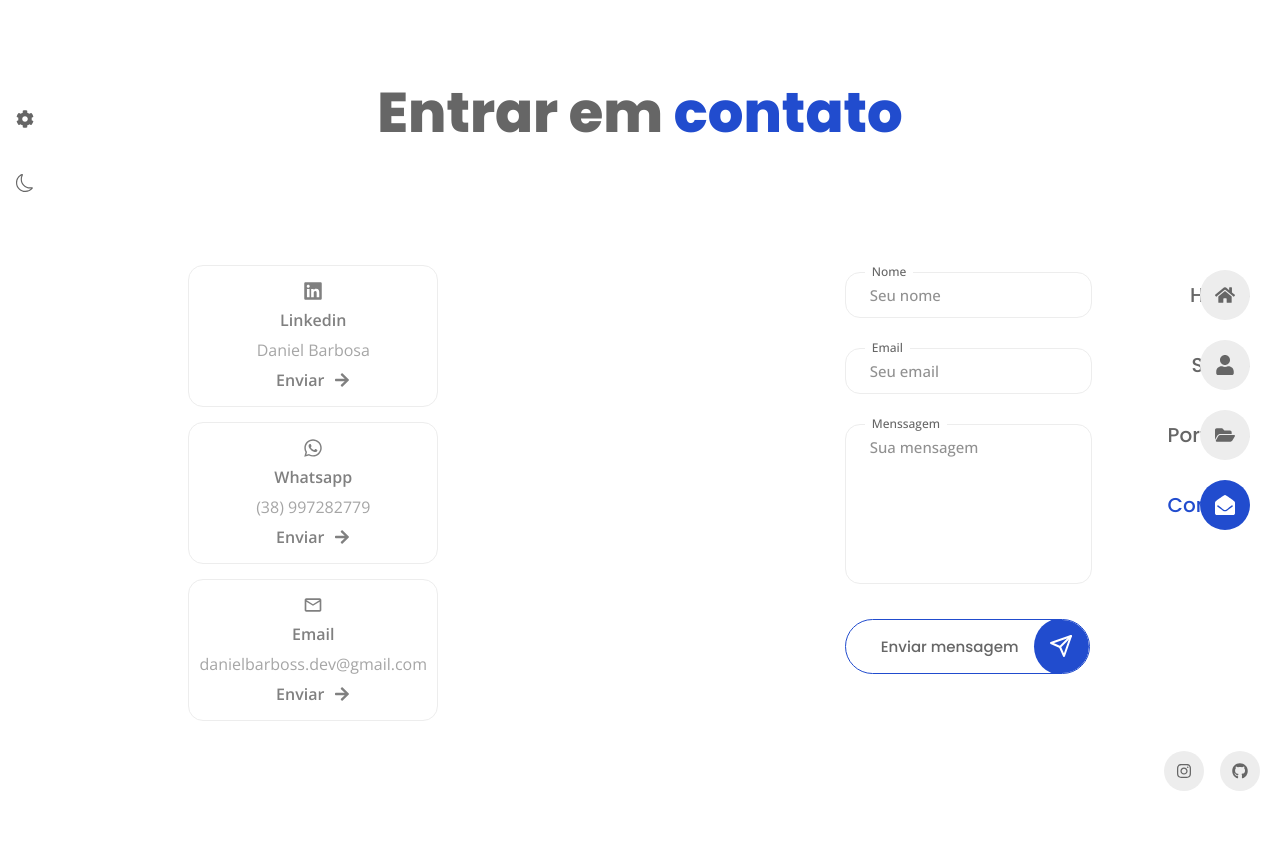
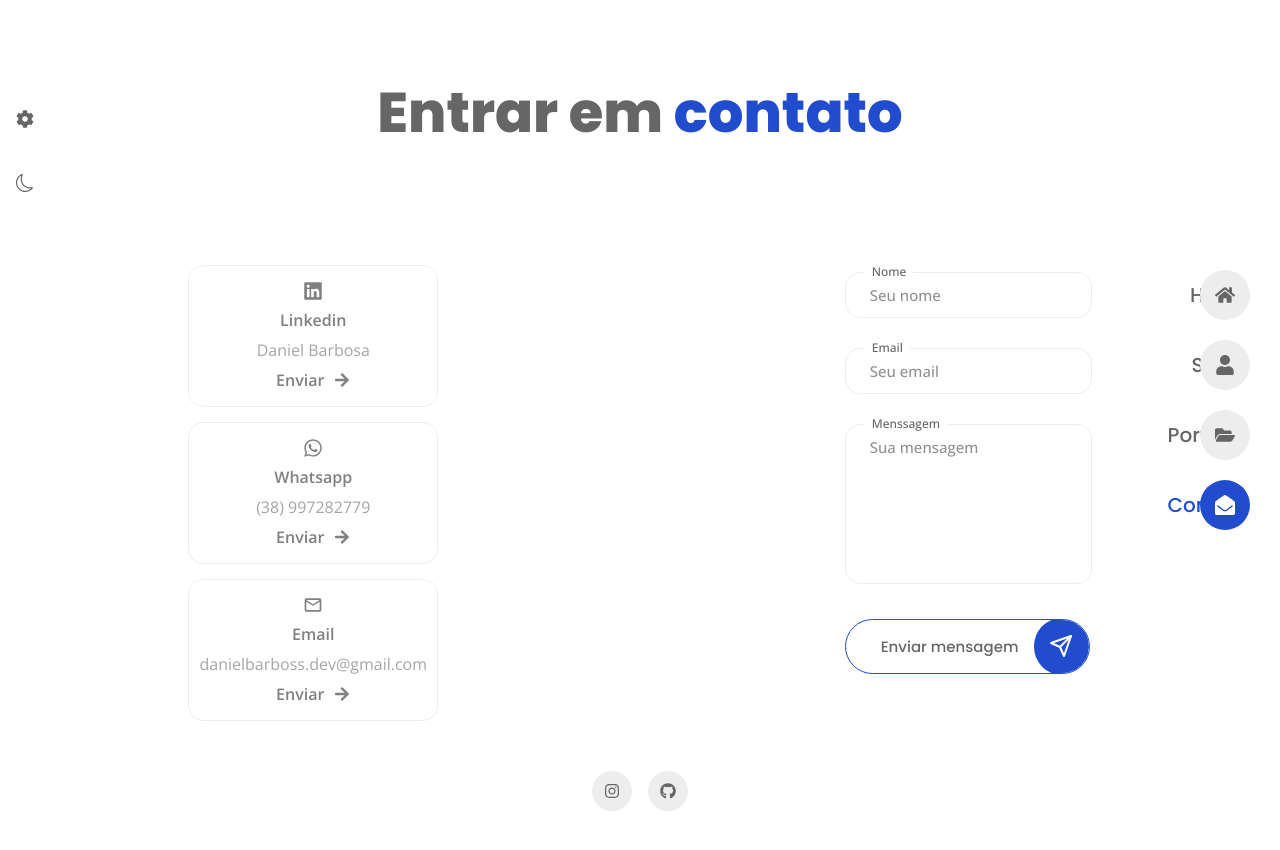
Before and after one commit to daniel-barbosaa/portfolio, a React (Vite) app: page /contato in a window 1280 px wide. Shown: the top 850 px of the page. Built offline with nearby package versions, Linux system fonts and the light colour scheme.

Commit message:
resolvendo erro de deploy

```diff
--- a/src/App.jsx
+++ b/src/App.jsx
@@ -6,9 +6,8 @@ import Navbar from './components/Navbar'
 import Themes from './components/Themes'
 import Home from './pages/home/Home'
 import About from './pages/about/About'
+import Portifolio from './pages/portifolio/Portifolio'
 import Contact from './pages/Contact/Contact'
-import Portifolio from './pages/portifolio/Portifolio'
-
 
 
 function App() {
--- a/src/pages/contact/contact.css
+++ b/src/pages/contact/contact.css
@@ -64,9 +64,9 @@
 
 .contact__socials {
     display: flex;
-    justify-content: end;
+    justify-content: center;
     column-gap: 16px;
-    margin: 30px 20px 0px 0px;
+    margin-top: 50px ;
 }
 
 .contact__social-link {
--- a/src/pages/contactcopy/Contactcopy.jsx
+++ b/src/pages/contactcopy/Contactcopy.jsx
@@ -11,7 +11,7 @@ import "./contact.css"
 
 /* Esse componente está sem uso, apenas um componente antigo e feito como modelo*/
 
-const Contact = () => {
+const Contacteste = () => {
 
     const form = useRef();
 
@@ -163,4 +163,4 @@ const Contact = () => {
     )
 }
 
-export default Contact
+export default Contacteste
```
